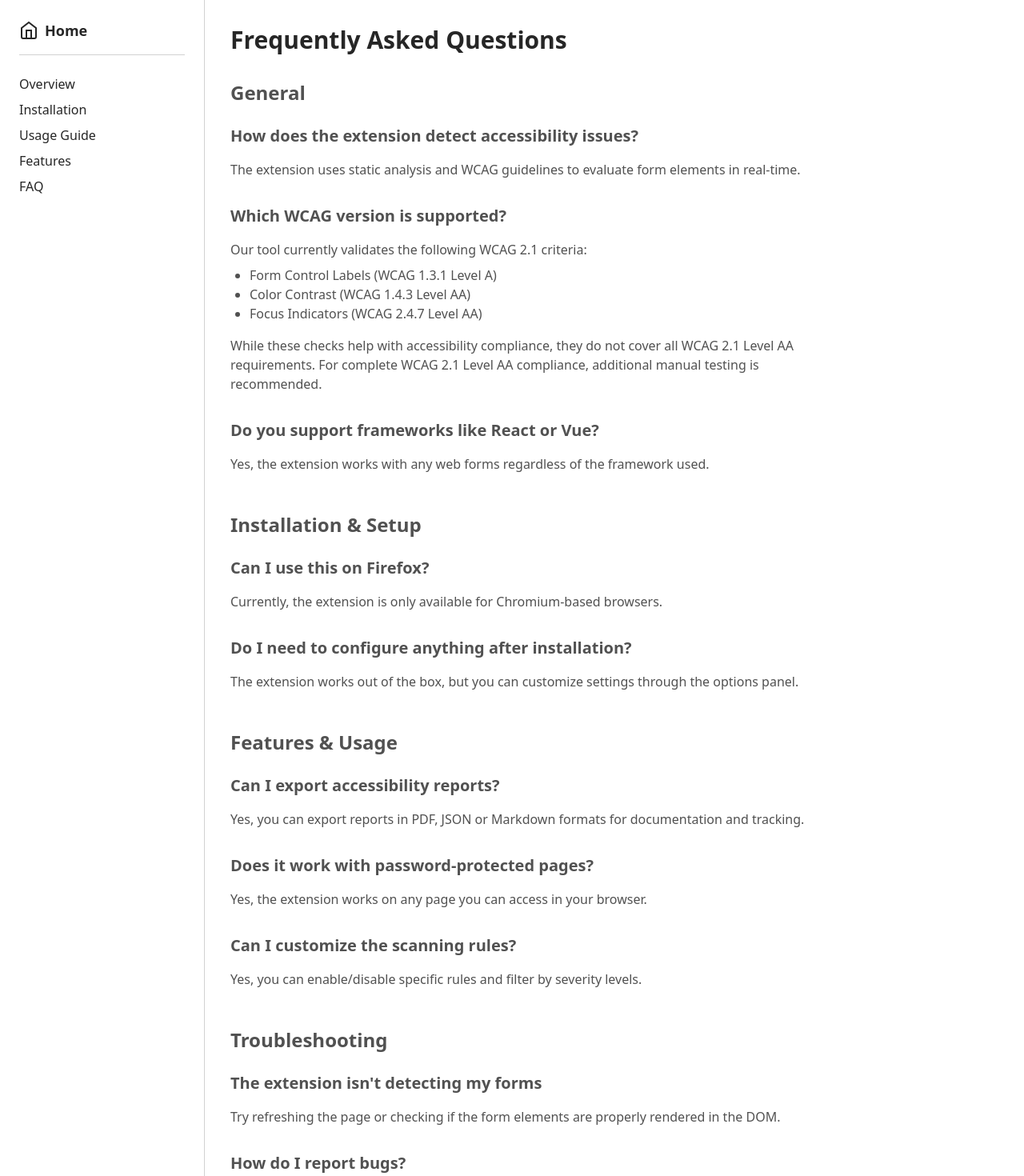
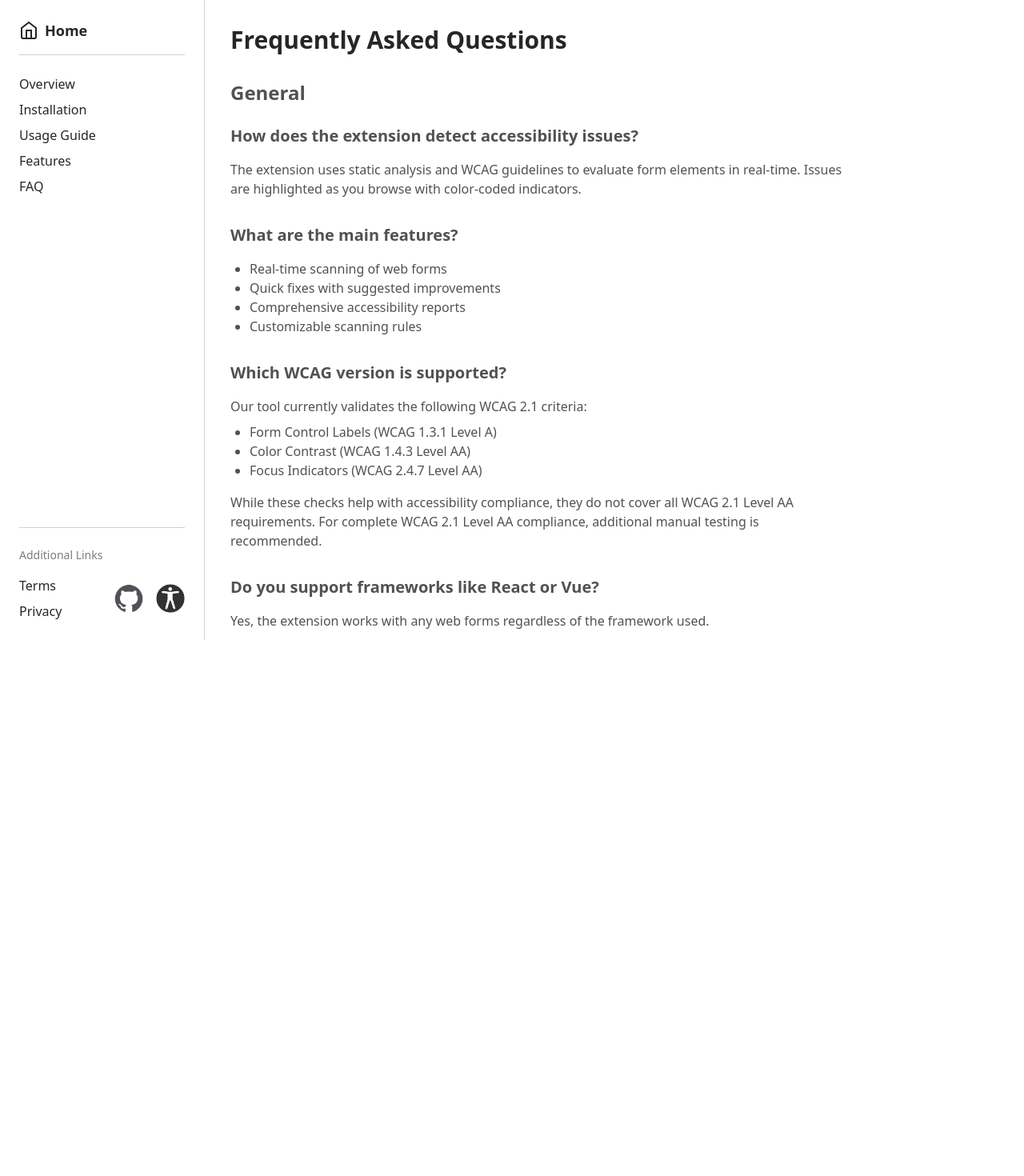
Before and after one commit to dmostoller/fav-website, a Next.js app: page /docs/faq in a window 1280 px wide. Shown: the top 1470 px of the page at 80% size. After the commit the page ends 800 px from the top, so only its background shows below. Built offline with nearby package versions, Linux system fonts and the light colour scheme.

Commit message:
ally button

```diff
--- a/src/app/docs/faq/page.tsx
+++ b/src/app/docs/faq/page.tsx
@@ -14,8 +14,21 @@ export default function FAQ() {
                 </h3>
                 <p>
                   The extension uses static analysis and WCAG guidelines to
-                  evaluate form elements in real-time.
+                  evaluate form elements in real-time. Issues are highlighted as
+                  you browse with color-coded indicators.
                 </p>
+              </div>
+
+              <div>
+                <h3 className="text-xl font-semibold mb-4">
+                  What are the main features?
+                </h3>
+                <ul className="list-disc pl-6 mb-4">
+                  <li>Real-time scanning of web forms</li>
+                  <li>Quick fixes with suggested improvements</li>
+                  <li>Comprehensive accessibility reports</li>
+                  <li>Customizable scanning rules</li>
+                </ul>
               </div>
 
               <div>
@@ -57,82 +70,45 @@ export default function FAQ() {
             <div className="space-y-8">
               <div>
                 <h3 className="text-xl font-semibold mb-4">
-                  Can I use this on Firefox?
+                  How do I configure the extension?
                 </h3>
-                <p>
-                  Currently, the extension is only available for Chromium-based
-                  browsers.
-                </p>
+                <ol className="list-decimal pl-6 space-y-2">
+                  <li>Right-click the extension icon</li>
+                  <li>Select &quot;Options&quot;</li>
+                  <li>Customize scanning rules and notification preferences</li>
+                </ol>
               </div>
 
               <div>
                 <h3 className="text-xl font-semibold mb-4">
-                  Do I need to configure anything after installation?
+                  What keyboard shortcuts are available?
                 </h3>
-                <p>
-                  The extension works out of the box, but you can customize
-                  settings through the options panel.
-                </p>
-              </div>
-            </div>
-          </div>
-
-          <div>
-            <h2 className="text-2xl font-semibold mb-6">Features & Usage</h2>
-            <div className="space-y-8">
-              <div>
-                <h3 className="text-xl font-semibold mb-4">
-                  Can I export accessibility reports?
-                </h3>
-                <p>
-                  Yes, you can export reports in PDF, JSON or Markdown formats
-                  for documentation and tracking.
-                </p>
+                <div className="bg-zinc-100 dark:bg-zinc-800 p-4 rounded">
+                  <ul className="space-y-2">
+                    <li>
+                      <kbd>Alt</kbd> + <kbd>A</kbd> - Toggle extension
+                    </li>
+                    <li>
+                      <kbd>Alt</kbd> + <kbd>R</kbd> - Generate report
+                    </li>
+                    <li>
+                      <kbd>Alt</kbd> + <kbd>F</kbd> - Quick fix suggestions
+                    </li>
+                  </ul>
+                </div>
               </div>
 
               <div>
                 <h3 className="text-xl font-semibold mb-4">
-                  Does it work with password-protected pages?
+                  Any tips for getting started?
                 </h3>
-                <p>
-                  Yes, the extension works on any page you can access in your
-                  browser.
-                </p>
-              </div>
-
-              <div>
-                <h3 className="text-xl font-semibold mb-4">
-                  Can I customize the scanning rules?
-                </h3>
-                <p>
-                  Yes, you can enable/disable specific rules and filter by
-                  severity levels.
-                </p>
-              </div>
-            </div>
-          </div>
-
-          <div>
-            <h2 className="text-2xl font-semibold mb-6">Troubleshooting</h2>
-            <div className="space-y-8">
-              <div>
-                <h3 className="text-xl font-semibold mb-4">
-                  The extension isn&apos;t detecting my forms
-                </h3>
-                <p>
-                  Try refreshing the page or checking if the form elements are
-                  properly rendered in the DOM.
-                </p>
-              </div>
-
-              <div>
-                <h3 className="text-xl font-semibold mb-4">
-                  How do I report bugs?
-                </h3>
-                <p>
-                  You can report issues through our GitHub repository or support
-                  email.
-                </p>
+                <div className="bg-amber-100/30 dark:bg-amber-900/30 border border-amber-200/30 dark:border-amber-700/30 p-4 rounded">
+                  <ul className="space-y-2 text-amber-900 dark:text-amber-100">
+                    <li>Pin the extension for quick access</li>
+                    <li>Enable automatic scanning in the options</li>
+                    <li>Use keyboard shortcuts for faster workflow</li>
+                  </ul>
+                </div>
               </div>
             </div>
           </div>
--- a/src/app/docs/features/page.tsx
+++ b/src/app/docs/features/page.tsx
@@ -16,6 +16,9 @@ export default function FeaturesGuide() {
         "Form Control Labels (WCAG 1.3.1 Level A)",
         "Color Contrast (WCAG 1.4.3 Level AA)",
         "Focus Indicators (WCAG 2.4.7 Level AA)",
+        "Form Field Groups (WCAG 1.3.1 Level A)",
+        "Autocomplete Attributes (WCAG 1.3.5 Level AA)",
+        "Error Handling (WCAG 3.3.1 Level A)",
         "Detailed violation reporting and guidance",
         "Note: Additional manual testing recommended for full compliance",
       ],
@@ -29,8 +32,21 @@ export default function FeaturesGuide() {
         "Best practice recommendations",
       ],
     },
+    {
+      title: "Comprehensive Validation Rules",
+      description: "Complete set of accessibility checks for form elements",
+      details: [
+        "Label presence and association",
+        "Color contrast ratios",
+        "Focus visibility checks",
+        "Fieldset and legend usage",
+        "Autocomplete attributes",
+        "Error message presentation",
+        "Error state associations",
+        "Severity-based prioritization",
+      ],
+    },
   ];
-
   return (
     <div className="max-w-3xl">
       <h1 className="text-3xl font-bold mb-8">Features</h1>
--- a/src/app/docs/layout.tsx
+++ b/src/app/docs/layout.tsx
@@ -1,13 +1,40 @@
+"use client";
+
 import Link from "next/link";
+import { useState } from "react";
+import { GitHubIcon } from "../../components/GitHubIcon";
+import { A11yIcon } from "@/components/A11yIcon";
 
 export default function DocsLayout({
   children,
 }: {
   children: React.ReactNode;
 }) {
+  const [isSidebarOpen, setIsSidebarOpen] = useState(true);
+
   return (
-    <div className="flex min-h-screen">
-      <aside className="w-64 border-r border-[var(--border)] p-6">
+    <div className="flex min-h-screen relative overflow-hidden">
+      {/* Mobile Overlay */}
+      {isSidebarOpen && (
+        <div
+          className="fixed inset-0 bg-black/20 z-10 lg:hidden"
+          onClick={() => setIsSidebarOpen(false)}
+        />
+      )}
+
+      {/* Sidebar */}
+      <aside
+        className={`
+        fixed lg:static inset-y-0 left-0 z-20
+        w-64 border-r border-[var(--border)] p-6 bg-background
+        transform transition-transform duration-200 ease-in-out
+        ${isSidebarOpen ? "translate-x-0" : "-translate-x-full"}
+        lg:transform-none
+        flex flex-col justify-between
+        h-screen overflow-y-hidden
+      `}
+      >
+        <div>
           <div className="mb-6 pb-4 border-b border-[var(--border)]">
             <Link
               href="/"
@@ -28,30 +55,101 @@ export default function DocsLayout({
             </Link>
           </div>
           <nav className="space-y-2">
-          <a href="/docs" className="block hover:text-[var(--primary)]">
+            <Link href="/docs" className="block hover:text-[var(--primary)]">
               Overview
-          </a>
-          <a
+            </Link>
+            <Link
               href="/docs/installation"
               className="block hover:text-[var(--primary)]"
             >
               Installation
-          </a>
-          <a href="/docs/usage" className="block hover:text-[var(--primary)]">
+            </Link>
+            <Link
+              href="/docs/usage"
+              className="block hover:text-[var(--primary)]"
+            >
               Usage Guide
-          </a>
-          <a
+            </Link>
+            <Link
               href="/docs/features"
               className="block hover:text-[var(--primary)]"
             >
               Features
+            </Link>
+            <Link
+              href="/docs/faq"
+              className="block hover:text-[var(--primary)]"
+            >
+              FAQ
+            </Link>
+          </nav>
+        </div>
+
+        {/* Additional Links Section */}
+        <div className="mt-8 pt-6 border-t border-[var(--border)]">
+          <p className="text-sm font-medium mb-4 opacity-60">
+            Additional Links
+          </p>
+          <div className="flex items-center justify-between gap-2">
+            <div className="space-y-2">
+              <Link href="/terms" className="block hover:text-[var(--primary)]">
+                Terms
+              </Link>
+              <Link
+                href="/privacy"
+                className="block hover:text-[var(--primary)]"
+              >
+                Privacy
+              </Link>
+            </div>
+            <div className="flex items-center gap-4">
+              <a
+                href="https://github.com/dmostoller/form-accessibility-validator"
+                target="_blank"
+                rel="noreferrer"
+                className="flex items-center gap-2 hover:text-[var(--primary)]"
+              >
+                <GitHubIcon />
               </a>
-          <a href="/docs/faq" className="block hover:text-[var(--primary)]">
-            FAQ
+              <a
+                href="https://www.a11yproject.com/"
+                target="_blank"
+                rel="noreferrer"
+                className="flex items-center gap-2 hover:text-[var(--primary)]"
+              >
+                <A11yIcon />
               </a>
-        </nav>
+            </div>
+          </div>
+        </div>
       </aside>
-      <main className="flex-1 p-8">{children}</main>
+
+      {/* Mobile Toggle Button */}
+      <button
+        onClick={() => setIsSidebarOpen(!isSidebarOpen)}
+        className="fixed z-30 bottom-4 right-4 lg:hidden bg-[var(--primary)] text-white p-3 rounded-full shadow-lg"
+      >
+        <svg
+          width="24"
+          height="24"
+          viewBox="0 0 24 24"
+          fill="none"
+          stroke="currentColor"
+          strokeWidth="2"
+          className="transform transition-transform duration-200"
+        >
+          {isSidebarOpen ? (
+            <path d="M18 6L6 18M6 6l12 12" />
+          ) : (
+            <path d="M4 6h16M4 12h16M4 18h16" />
+          )}
+        </svg>
+      </button>
+
+      {/* Main Content */}
+      <main className="flex-1 p-8 lg:pl-8 overflow-y-auto h-screen">
+        {children}
+      </main>
     </div>
   );
 }
--- /dev/null
+++ b/src/components/A11yIcon.tsx
@@ -0,0 +1,20 @@
+"use client";
+
+import Image from "next/image";
+import { useSystemTheme } from "../hooks/useSystemTheme";
+
+export function A11yIcon() {
+  const isDarkMode = useSystemTheme();
+  const a11yLogoSrc = isDarkMode ? "/a11ywhite.png" : "/a11yblack.png";
+
+  return (
+    <Image
+      src={a11yLogoSrc}
+      alt=""
+      width={36}
+      height={36}
+      className="opacity-80 hover:opacity-100 transition-opacity rounded-full"
+      aria-hidden="true"
+    />
+  );
+}
--- a/src/components/Footer.tsx
+++ b/src/components/Footer.tsx
@@ -1,5 +1,6 @@
 import Link from "next/link";
 import { GitHubIcon } from "./GitHubIcon";
+import { A11yIcon } from "./A11yIcon";
 
 type NavigationItem = {
   name: string;
@@ -22,6 +23,11 @@ const navigation = {
       name: "GitHub",
       href: "https://github.com/dmostoller/form-accessibility-validator",
       icon: GitHubIcon,
+    },
+    {
+      name: "A11y Project",
+      href: "https://www.a11yproject.com/",
+      icon: A11yIcon,
     },
   ] as SocialItem[],
 };
```
Also changed, not shown: public/a11yblack.png (added), public/a11ywhite.png (added). Lines whose indentation alone changed are shown as unchanged.
